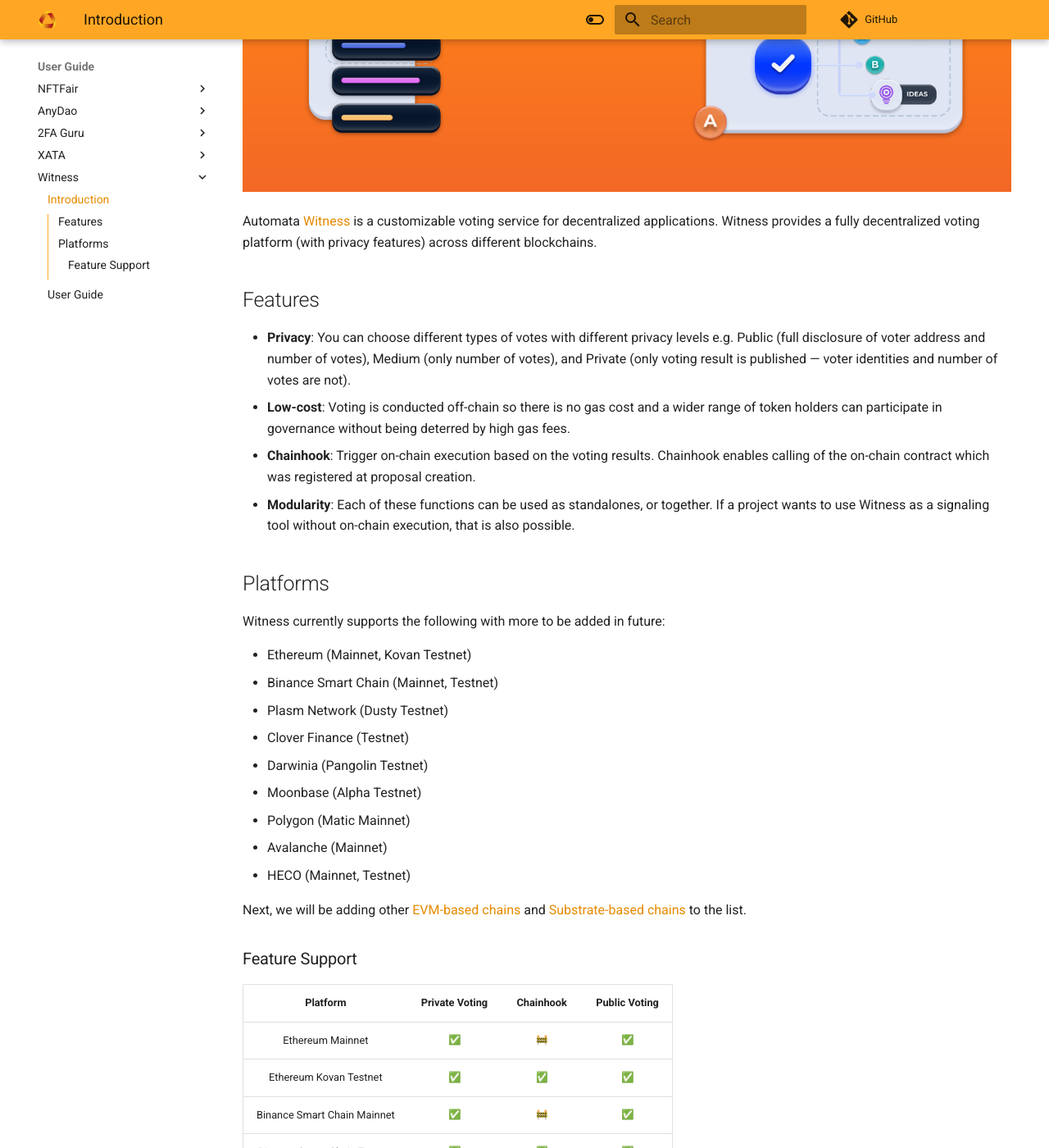
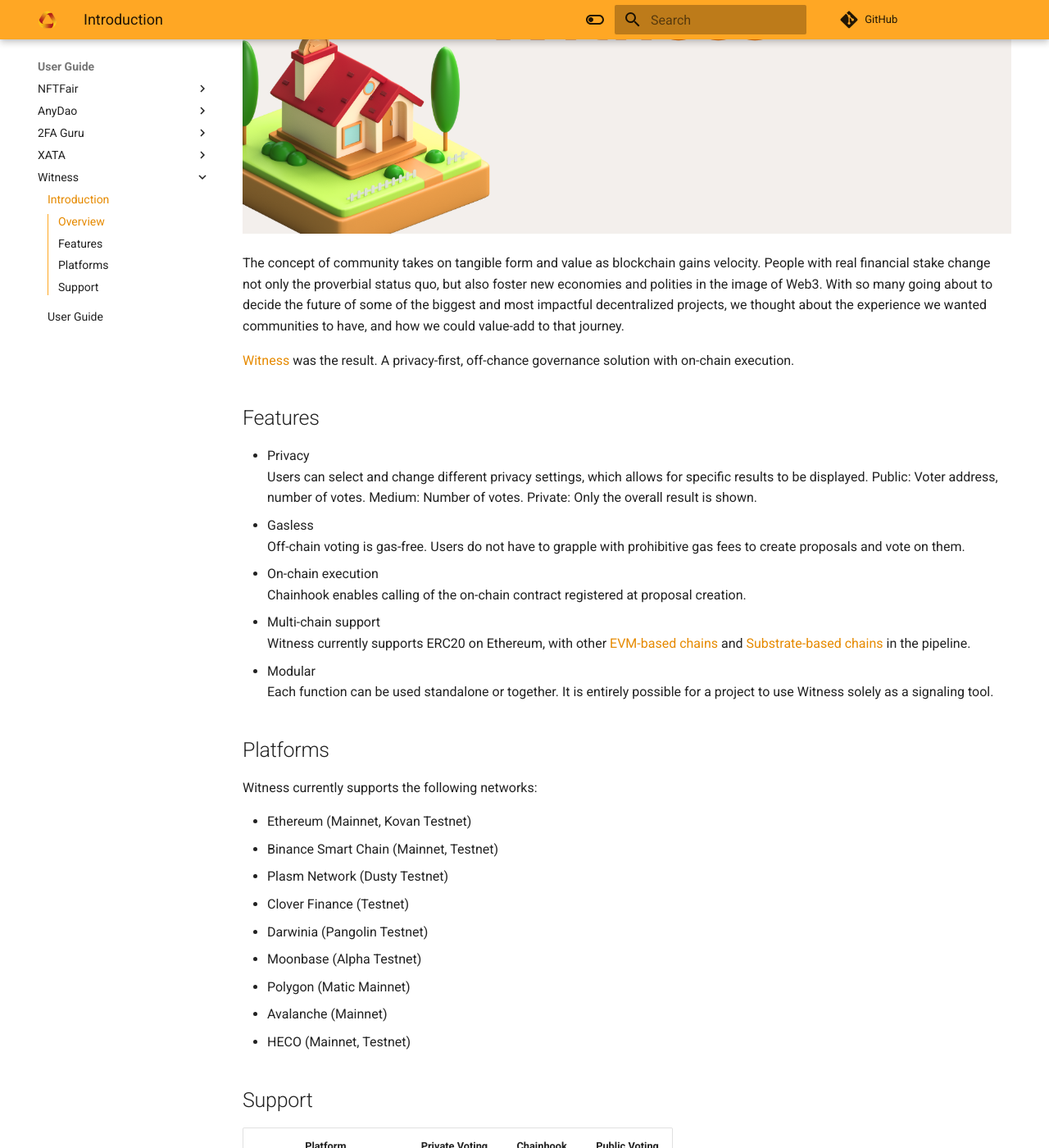
Before and after one commit to automata-network/docs, an MkDocs documentation site: the page built from docs/witness/introduction.md, in a window 1280 px wide and 1400 px high, scrolled down 530 px. Shown: the whole window at 82% size. Built offline with MkDocs 1.6.1 and Material for MkDocs 9.7.7, drawn with Linux system fonts in a browser that asks for light colours; nearby versions of some CDN libraries; emoji names are drawn with the system emoji font; comment, search, counter and statistics services are not loaded.

Commit message:
Update introduction.md

```diff
--- a/docs/witness/introduction.md
+++ b/docs/witness/introduction.md
@@ -1,33 +1,39 @@
-# Introduction
+## Overview
 
-![](../assets/witness.png){style="zoom:80%"}
+![](../assets/witness_updated.png){style="zoom:80%"}
 
-Automata [Witness](https://witness.ata.network) is a customizable voting service for decentralized applications. Witness provides a fully decentralized voting platform (with privacy features) across different blockchains.
+The concept of community takes on tangible form and value as blockchain gains velocity. People with real financial stake change not only the proverbial status quo, but also foster new economies and polities in the image of Web3. With so many going about to decide the future of some of the biggest and most impactful decentralized projects, we thought about the experience we wanted communities to have, and how we could value-add to that journey.
+
+[Witness](https://witness.ata.network) was the result. A privacy-first, off-chance governance solution with on-chain execution.
 
 ## Features
 
-* **Privacy**: You can choose different types of votes with different privacy levels e.g. Public (full disclosure of voter address and number of votes), Medium (only number of votes), and Private (only voting result is published — voter identities and number of votes are not).
-* **Low-cost**: Voting is conducted off-chain so there is no gas cost and a wider range of token holders can participate in governance without being deterred by high gas fees.
-* **Chainhook**: Trigger on-chain execution based on the voting results. Chainhook enables calling of the on-chain contract which was registered at proposal creation.
-* **Modularity**: Each of these functions can be used as standalones, or together. If a project wants to use Witness as a signaling tool without on-chain execution, that is also possible.
+- Privacy
+</br> Users can select and change different privacy settings, which allows for specific results to be displayed. Public: Voter address, number of votes. Medium: Number of votes. Private: Only the overall result is shown.
+- Gasless
+</br> Off-chain voting is gas-free. Users do not have to grapple with prohibitive gas fees to create proposals and vote on them.
+- On-chain execution
+</br> Chainhook enables calling of the on-chain contract registered at proposal creation.
+- Multi-chain support
+</br> Witness currently supports ERC20 on Ethereum, with other [EVM-based chains](https://chainlist.org/) and [Substrate-based chains](https://polkaproject.com/#/projects?cateID=1&tagID=0) in the pipeline.
+- Modular
+</br> Each function can be used standalone or together. It is entirely possible for a project to use Witness solely as a signaling tool.
 
 ## Platforms
 
-Witness currently supports the following with more to be added in future:
+Witness currently supports the following networks:
 
-* Ethereum (Mainnet, Kovan Testnet)
-* Binance Smart Chain (Mainnet, Testnet)
-* Plasm Network (Dusty Testnet)
-* Clover Finance (Testnet)
-* Darwinia (Pangolin Testnet)
-* Moonbase (Alpha Testnet)
-* Polygon (Matic Mainnet)
-* Avalanche (Mainnet)
-* HECO (Mainnet, Testnet)
+- Ethereum (Mainnet, Kovan Testnet)
+- Binance Smart Chain (Mainnet, Testnet)
+- Plasm Network (Dusty Testnet)
+- Clover Finance (Testnet)
+- Darwinia (Pangolin Testnet)
+- Moonbase (Alpha Testnet)
+- Polygon (Matic Mainnet)
+- Avalanche (Mainnet)
+- HECO (Mainnet, Testnet)
 
-Next, we will be adding other [EVM-based chains][evm-chains] and [Substrate-based chains][substrate-chains] to the list.
-
-### Feature Support
+## Support
 
 |          Platform           |   Private Voting   |     Chainhook      |    Public Voting   |
 |:---------------------------:|:------------------:|:------------------:|:------------------:|
```
